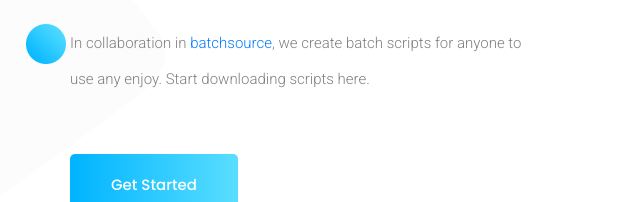
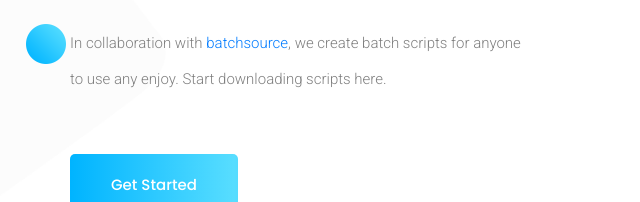
Before and after one commit to JeremJenn/computility.github.io, a plain HTML site: page index.html in a window 1280 px wide. Shown: the part 1468-1670 px from the top of the page, 0-640 px from the left. Drawn offline with Linux system fonts and the light colour scheme.

Commit message:
Update index.html

```diff
--- a/index.html
+++ b/index.html
@@ -118,7 +118,7 @@
                 <div class="col-md-6 col-lg-5">
                     <div class="about_us_text">
                       <h2>Download Computer Utilities anywhere.</h2>
-                      <p>In collaboration in <a href="https://batchsource.github.io">batchsource</a>, we create batch scripts for anyone to use any enjoy. Start downloading scripts here.</p>
+                      <p>In collaboration with <a href="https://batchsource.github.io">batchsource</a>, we create batch scripts for anyone to use any enjoy. Start downloading scripts here.</p>
                       <a href="#" class="btn_1">get started</a> </div>
                 </div>
               <div class="col-md-6 col-lg-6">
```
